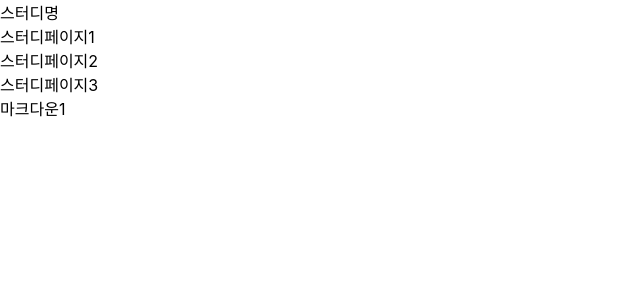
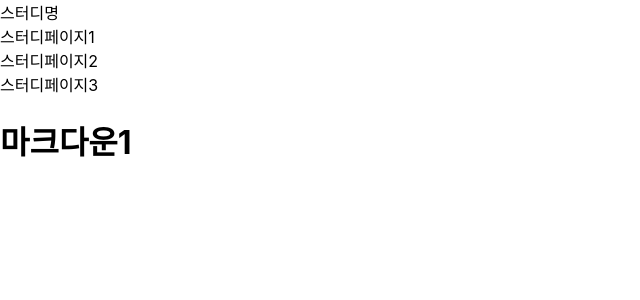
Before and after one commit to UOUGaonnuri/gaonnuriWeb_front-, a React (Create React App) app: page /studymain/detail in a window 1280 px wide. Shown: the top 300 px of the page, without its empty margins (0-640 px from the left). Built offline with nearby package versions, Linux system fonts and the light colour scheme.

Commit message:
하은: MarkDown, remarkPlugins gfm 적용

```diff
--- a/package.json
+++ b/package.json
@@ -8,8 +8,10 @@
     "@testing-library/user-event": "^13.5.0",
     "react": "^18.2.0",
     "react-dom": "^18.2.0",
+    "react-markdown": "^8.0.7",
     "react-router-dom": "^6.15.0",
     "react-scripts": "5.0.1",
+    "remark-gfm": "^3.0.1",
     "styled-components": "^6.0.7",
     "web-vitals": "^2.1.4"
   },
--- a/src/study_detail/js/Components/StudyDetailMain.js
+++ b/src/study_detail/js/Components/StudyDetailMain.js
@@ -1,7 +1,8 @@
 import React, { useState } from "react";
 import { StudyDetailTitle } from "./StudyDetailTitle";
 import { StudyDetailView } from "./View/StudyDetailView";
-
+import { ReactMarkdown } from "react-markdown/lib/react-markdown";
+import gfm from 'remark-gfm'
 
 export function StudyDetailMain(){
     return(
--- a/src/study_detail/js/Components/View/StudyDetailContents.js
+++ b/src/study_detail/js/Components/View/StudyDetailContents.js
@@ -1,8 +1,13 @@
 import React, { useState } from "react";
-
+import { ReactMarkdown } from "react-markdown/lib/react-markdown";
+import gfm from 'remark-gfm'
 
 export function StudyDetailContents(props){
+
     return(<div>
-        {props.study_pages[props.study_page_code].contents}
+        {<ReactMarkdown
+            remarkPlugins={gfm}>
+                {props.study_pages[props.study_page_code].contents}
+        </ReactMarkdown>}
     </div>);
 }
--- a/src/study_detail/js/Components/View/StudyDetailView.js
+++ b/src/study_detail/js/Components/View/StudyDetailView.js
@@ -1,11 +1,13 @@
 import React, { useState } from "react";
+import { ReactMarkdown } from "react-markdown/lib/react-markdown";
+
 import { StudyDetailSidebar } from "./StudyDetailSidebar";
 import { StudyDetailContents } from "./StudyDetailContents";
 
 
 
 export function StudyDetailView(){
-    const [study_pages,setStudyPages] = useState([{title:"스터디페이지1",contents:"마크다운1"},{title:"스터디페이지2",contents:"마크다운2"},{title:"스터디페이지3",contents:"마크다운3"}]);
+    const [study_pages,setStudyPages] = useState([{title:"스터디페이지1",contents:`# 마크다운1`},{title:"스터디페이지2",contents:`# 마크다운2`},{title:"스터디페이지3",contents:'# 마크다운3'}]);
     const [study_page_code,setStudyPageCode] = useState(0);
     const [study_name,setStudyName] = useState("스터디명");
 
```
Also changed, not shown: 1 other file (tests, documents, lock files or other folders).
